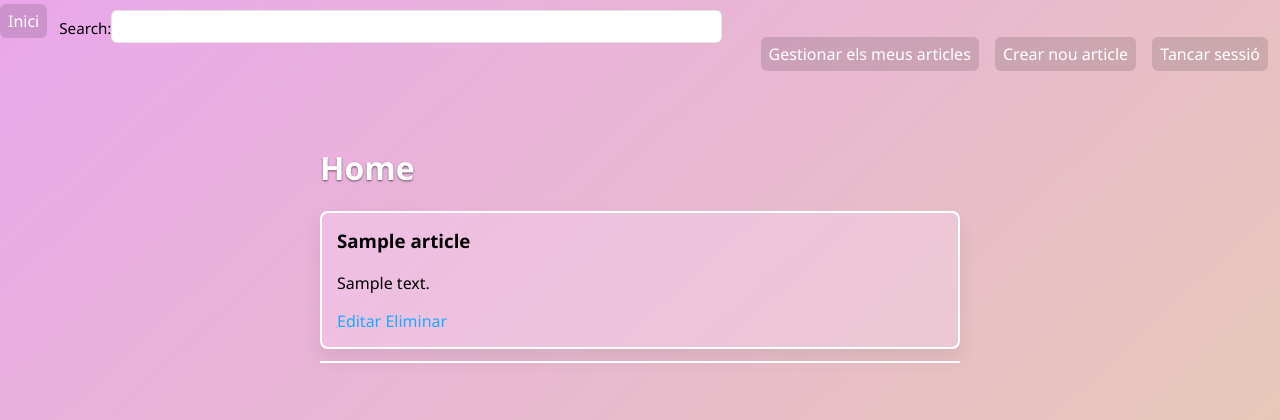
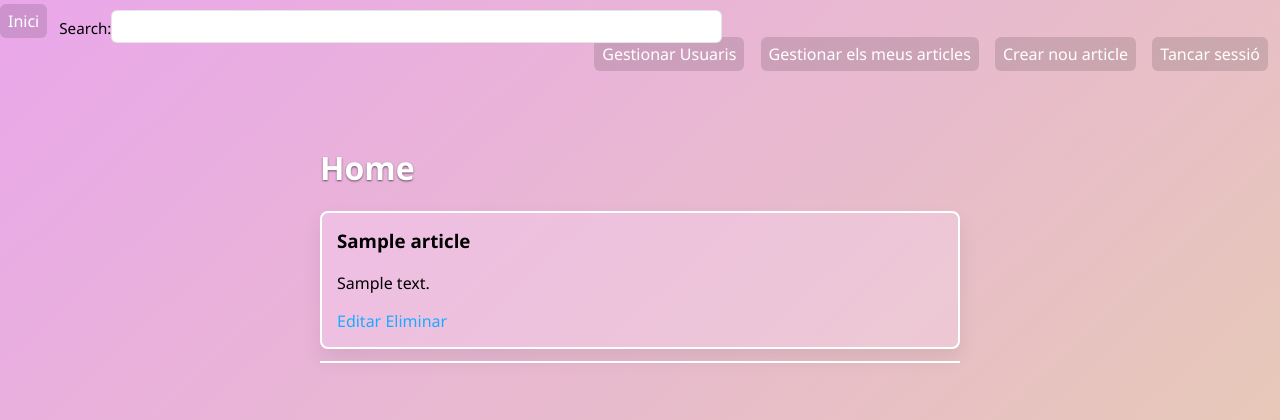
Before and after one commit to Pol-Corsin/ProjBackend_PolCorsin, a PHP site: page /index.php in a window 1280 px wide. Shown: the top 420 px of the page. Run offline with PHP 8.4, Linux system fonts and the light colour scheme; the visitor is signed in with stand-in values (Sample User, id 1); tables that the repository leaves empty hold one stand-in row (values such as "Sample post").

Commit message:
Update nav.view.php

```diff
--- a/app/View/partials/nav.view.php
+++ b/app/View/partials/nav.view.php
@@ -13,6 +13,10 @@
   </div>
 
   <div class="nav-right">
+    <?php if (($_SESSION['role'] ?? null === 'admin')):  ?>
+    <a href="index.php=view=user_management">Gestionar Usuaris</a> <!--TODO -->
+    <?php endif; ?>
+
     <?php if (isset($_SESSION['user_id'])): ?>
       <a href="index.php?view=my_articles">Gestionar els meus articles</a>
       <a href="index.php?view=article_edit">Crear nou article</a>
```
